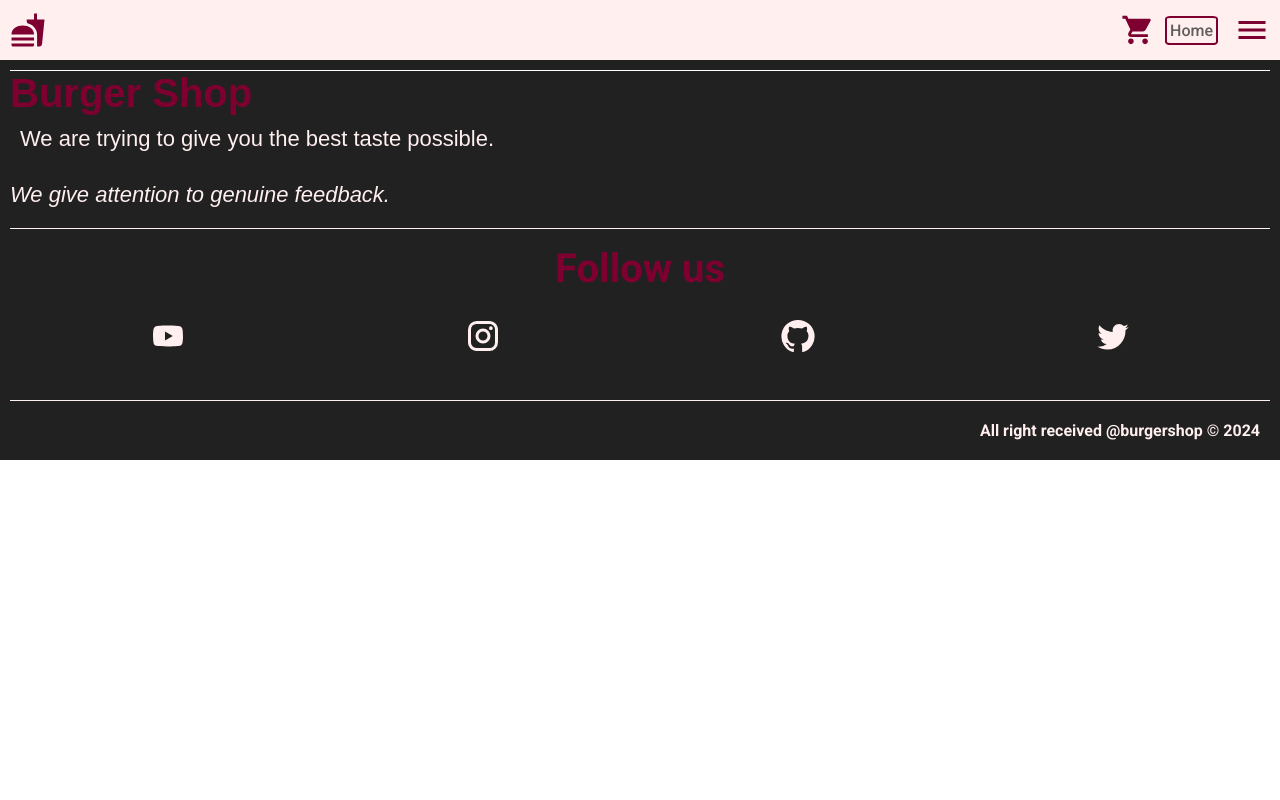
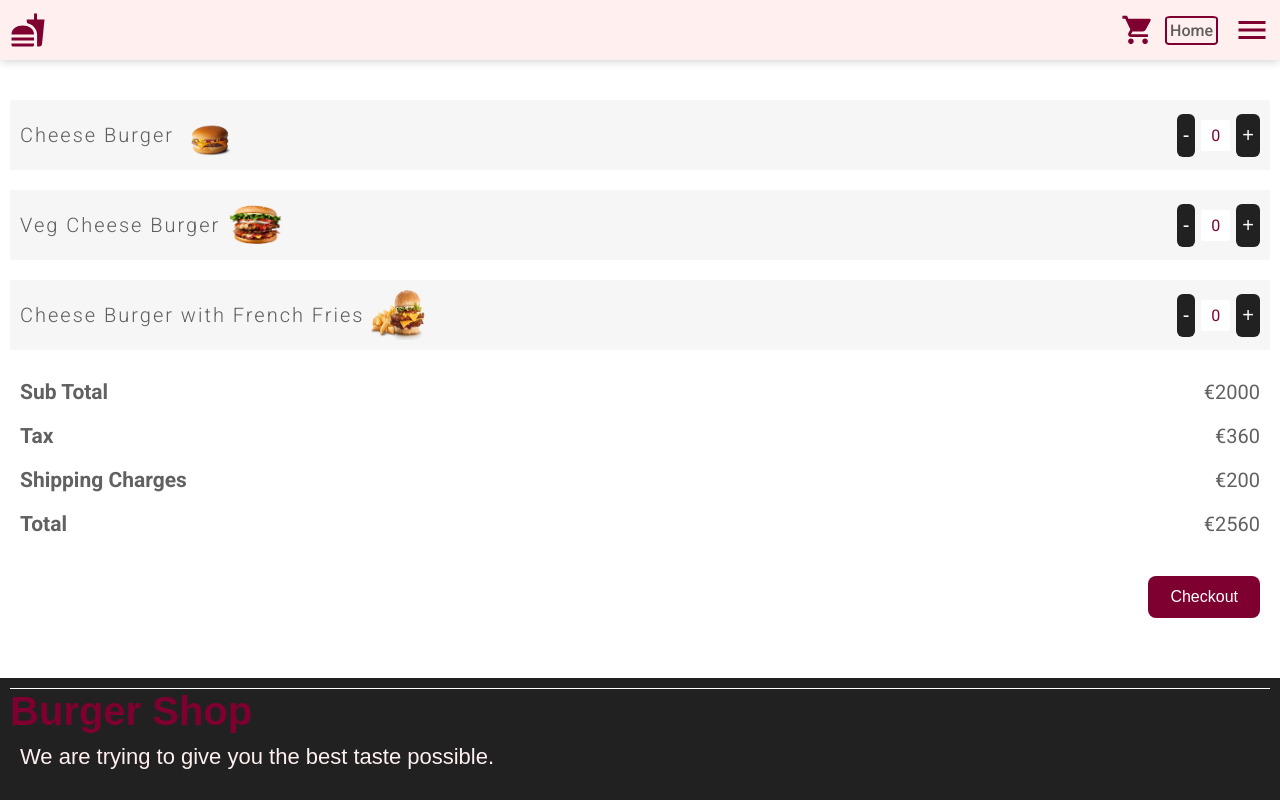
Before and after one commit to LuisCar09/Burger-shop, a React (Create React App) app: page /order in a window 1280 px wide. Shown: the top 800 px of the page. Built offline with nearby package versions, Linux system fonts and the light colour scheme.

Commit message:
Created and custimize cart

```diff
--- a/src/App.js
+++ b/src/App.js
@@ -8,7 +8,7 @@ import Menu from './components/home/Menu';
 import About from './components/about/About';
 import Login from './components/login/Login';
 import Contact from './components/contact/Contact';
-import textArea from './components/text_area/TextArea';
+import Cart from './components/cart/Cart';
 
 
 import './styles/header.scss'
@@ -20,6 +20,7 @@ import './styles/card.scss'
 import './styles/about.scss'
 import './styles/login.scss'
 import './styles/contact.scss'
+import './styles/cart.scss'
 
 function App() {
   return (
@@ -32,6 +33,7 @@ function App() {
         <Route path='/aboutus' element={<About />} />
         <Route path='/login' element={<Login />} />
         <Route path='/contact' element={<Contact />} />
+        <Route path='/order' element={<Cart />} />
       </Routes>
 
       <Footer />
--- /dev/null
+++ b/src/components/cart/Cart.jsx
@@ -0,0 +1,57 @@
+import React from "react";
+import { Link } from "react-router-dom";
+import CartItem from "./CartItem";
+import burger1 from '../../assets/burger1.png'
+import burger2 from '../../assets/burger2.png'
+import burger3 from '../../assets/burger3.png'
+const Cart = () =>{
+    return(
+        <section className="cart-section">
+            <div>
+
+                <CartItem src={burger1} alt={'Cheese Burger'} itemName={'Cheese Burger'} />
+                <CartItem src={burger2} alt={'Veg Cheese Burger'} itemName={'Veg Cheese Burger'} />
+
+                <CartItem src={burger3} alt={'Cheese Burger with French Fries'} itemName={'Cheese Burger with French Fries'} />
+
+
+                <aside>
+                    <div>
+                        <h2>
+                            Sub Total
+                        </h2>
+                        <p>€<span>2000</span></p>
+                    </div>
+
+                    <div>
+                        <h2>
+                            Tax
+                        </h2>
+                        <p>€<span>360</span></p>
+                    </div>
+
+                    <div>
+                        <h2>
+                            Shipping Charges
+                        </h2>
+                        <p>€<span>200</span></p>
+                    </div>
+
+                    <div>
+                        <h2>
+                            Total
+                        </h2>
+                        <p>€<span>2560</span></p>
+                    </div>
+
+                </aside>
+                <div>
+                <button> <Link to={'/shipping'}>Checkout</Link> </button>
+                </div>
+            </div>
+
+        </section>
+    )
+}
+
+export default Cart;
--- /dev/null
+++ b/src/components/cart/CartItem.jsx
@@ -0,0 +1,19 @@
+import React from "react";
+
+const CartItem = ({src,alt,itemName}) => {
+    return(
+    <article>
+        <div>
+            <h3>{itemName}</h3>
+            <img src={src} alt={alt}></img>
+        </div>
+
+        <div>
+            <button>-</button>
+            <span>0</span>
+            <button>+</button>
+        </div>
+    </article>)
+}
+
+export default CartItem;
--- a/src/components/contact/Contact.jsx
+++ b/src/components/contact/Contact.jsx
@@ -1,6 +1,7 @@
 import React, { useState } from "react";
+import textArea from "../text_area/TextArea";
 import Input from '../input/Input'
-import textArea from "../text_area/TextArea";
+
 const Contact = () => {
 
     const [popUp,setPopUp] = useState(false)
--- /dev/null
+++ b/src/styles/cart.scss
@@ -0,0 +1,87 @@
+@import 'colors';
+
+
+.cart-section{
+    >div{
+        // text-align: center;
+        padding: 4rem 1rem;
+
+        >article{
+            display: flex;
+            justify-content: space-between;
+            align-items: center;
+            background-color: rgb(246, 246, 246);
+            padding: 1rem;
+            margin-bottom: 2rem;
+            >div{
+                display: flex;
+                justify-content: center;
+                align-items: center;
+                >h3{
+                    font-weight: 300;
+                    color: $lightdark;
+                    font-size: 2rem;
+                    margin-right: 0.6rem;
+                    letter-spacing: 0.2rem;
+                }
+                >img{
+                    width: 6rem;
+                    height: 5rem;
+                }
+                >button{
+                    border: none;
+                    padding: 1rem 0.6rem;
+                    font-size: 2rem;
+                    font-weight: 300;
+                    background-color: $dark;
+                    color: white;
+                    border-radius: 0.6rem;
+                }
+                >span{
+                    padding: 0.6rem 1rem;
+                    font-size: 1.6rem;
+                    background-color: white;
+                    margin: 0 0.6rem;
+                    border-radius: 0.2rem;
+                    color: $reddark;
+                }
+
+            }
+        }
+        >aside{
+            >div{
+                display: flex;
+                justify-content: space-between;
+                align-items: center;
+                padding: 1rem;
+                color: $lightdark;
+                font-size: 1.4rem;
+                >p{
+                    font-size: 2rem;
+                }
+
+            }
+        }
+        >div{
+            display: flex;
+            justify-content: end;
+            align-items: center;
+            padding: 3rem 1rem 2rem 1rem;
+            >button{
+                padding: 1rem 2rem;
+                border: 0.2rem solid transparent;
+                border-radius: 0.8rem;
+                background-color: $reddark;
+
+                font-weight: 500;
+                >a{
+                    text-decoration: none;
+                    color: white;
+                    font-size: 1.6rem;
+                }
+            }
+        }
+
+    }
+
+}
--- a/src/styles/login.scss
+++ b/src/styles/login.scss
@@ -2,7 +2,7 @@
 
 .login-section{
     font-family: "Roboto";
-    background-image: url('../assets/background.png');
+
     >div{
         text-align: center;
         padding: 7rem 2rem;
```
